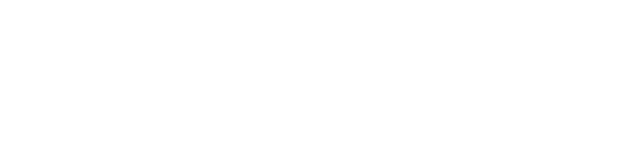
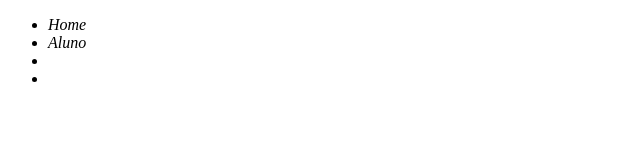
Before and after one commit to fortcodeproject/config, a plain HTML site: page index.html in a window 1280 px wide. Shown: the whole page, without its empty margins (0-640 px from the left). Drawn offline with Linux system fonts and the light colour scheme.

Commit message:
feat(karamba) - click de novos menu

```diff
--- a/index.html
+++ b/index.html
@@ -6,6 +6,15 @@
     <title>Document</title>
 </head>
 <body>
-
+    <header>
+        <i class="fa fa-history" aria-hidden="true">
+            <ul>
+                <li>Home</li>
+                <li>Aluno</li>
+                <li></li>
+                <li></li>
+            </ul>
+        </i>
+    </header>
 </body>
 </html>
```
Also changed, not shown: 1 other file.
